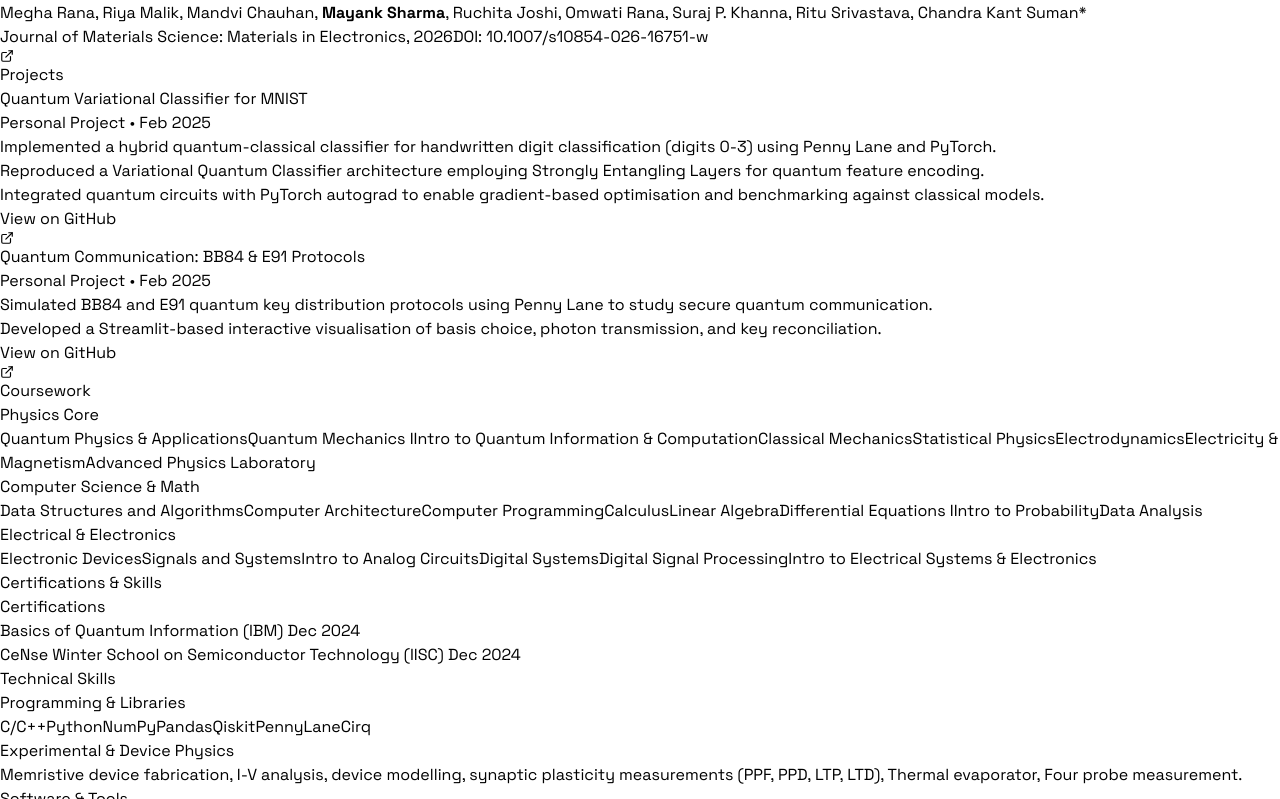
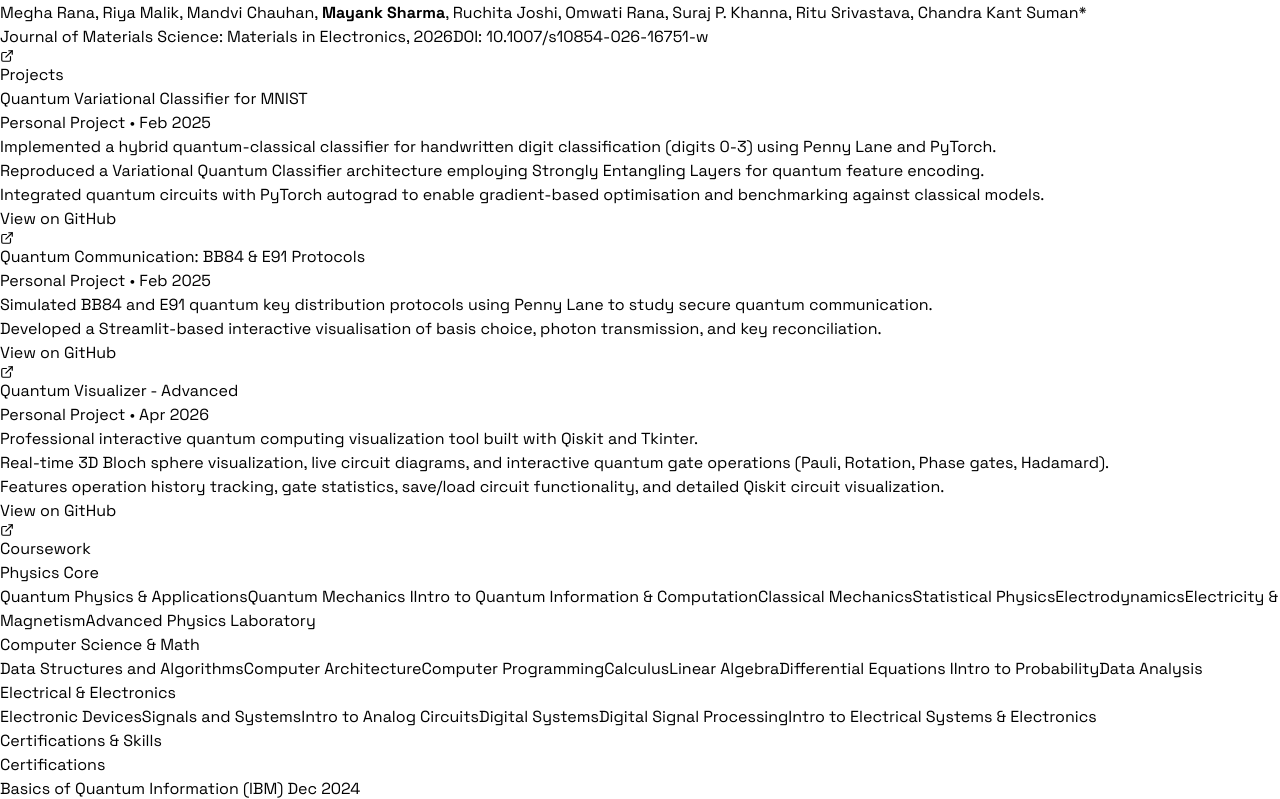
Before and after one commit to p9dt/Portfolio-website, a React (Vite) app: page / in a window 1280 px wide. Shown: the part 2001-2800 px from the top of the page. Built offline with nearby package versions, Linux system fonts and the light colour scheme.

Commit message:
Add Quantum Visualizer project to projects section

```diff
--- a/src/App.jsx
+++ b/src/App.jsx
@@ -302,6 +302,22 @@ export default function App() {
                 View on GitHub <ExternalLink size={14} />
               </a>
             </div>
+
+            {/* Project 3 */}
+            <div className="glow-hover bg-white/5 p-6 rounded-lg border border-white/10 hover:border-white/20 transition-all flex flex-col h-full">
+              <div className="flex justify-between items-start mb-4">
+                <h3 className="text-xl font-bold text-white">Quantum Visualizer - Advanced</h3>
+              </div>
+              <p className="text-sm text-gray-500 font-semibold mb-4">Personal Project • Apr 2026</p>
+              <ul className="list-disc list-outside ml-4 text-gray-400 space-y-2 text-sm flex-grow">
+                <li>Professional interactive quantum computing visualization tool built with Qiskit and Tkinter.</li>
+                <li>Real-time 3D Bloch sphere visualization, live circuit diagrams, and interactive quantum gate operations (Pauli, Rotation, Phase gates, Hadamard).</li>
+                <li>Features operation history tracking, gate statistics, save/load circuit functionality, and detailed Qiskit circuit visualization.</li>
+              </ul>
+              <a href="https://github.com/p9dt/Quantum-Visualizer-" target="_blank" rel="noreferrer" className="mt-6 flex items-center gap-2 text-sm text-blue-400 hover:text-blue-300 transition-colors">
+                View on GitHub <ExternalLink size={14} />
+              </a>
+            </div>
           </div>
         </div>
       </section>
```
